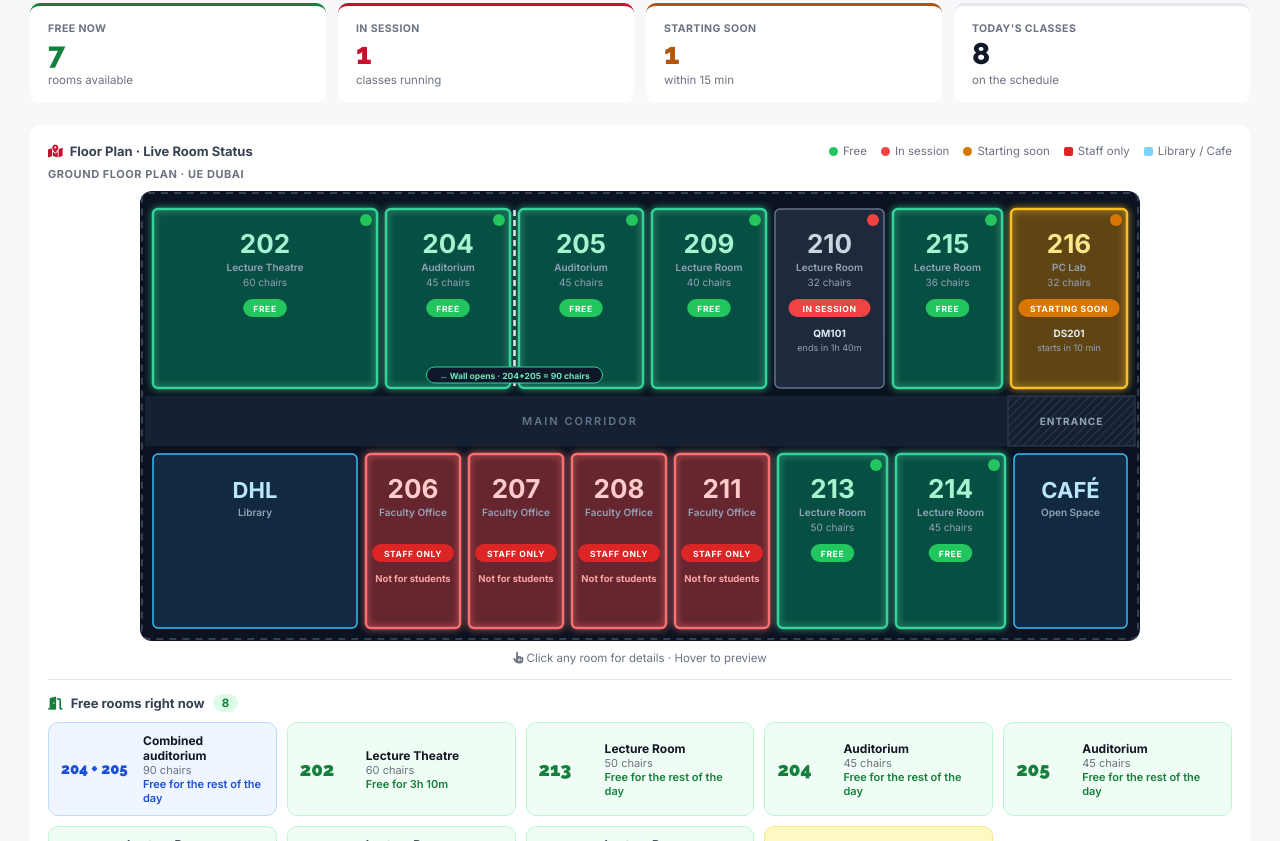
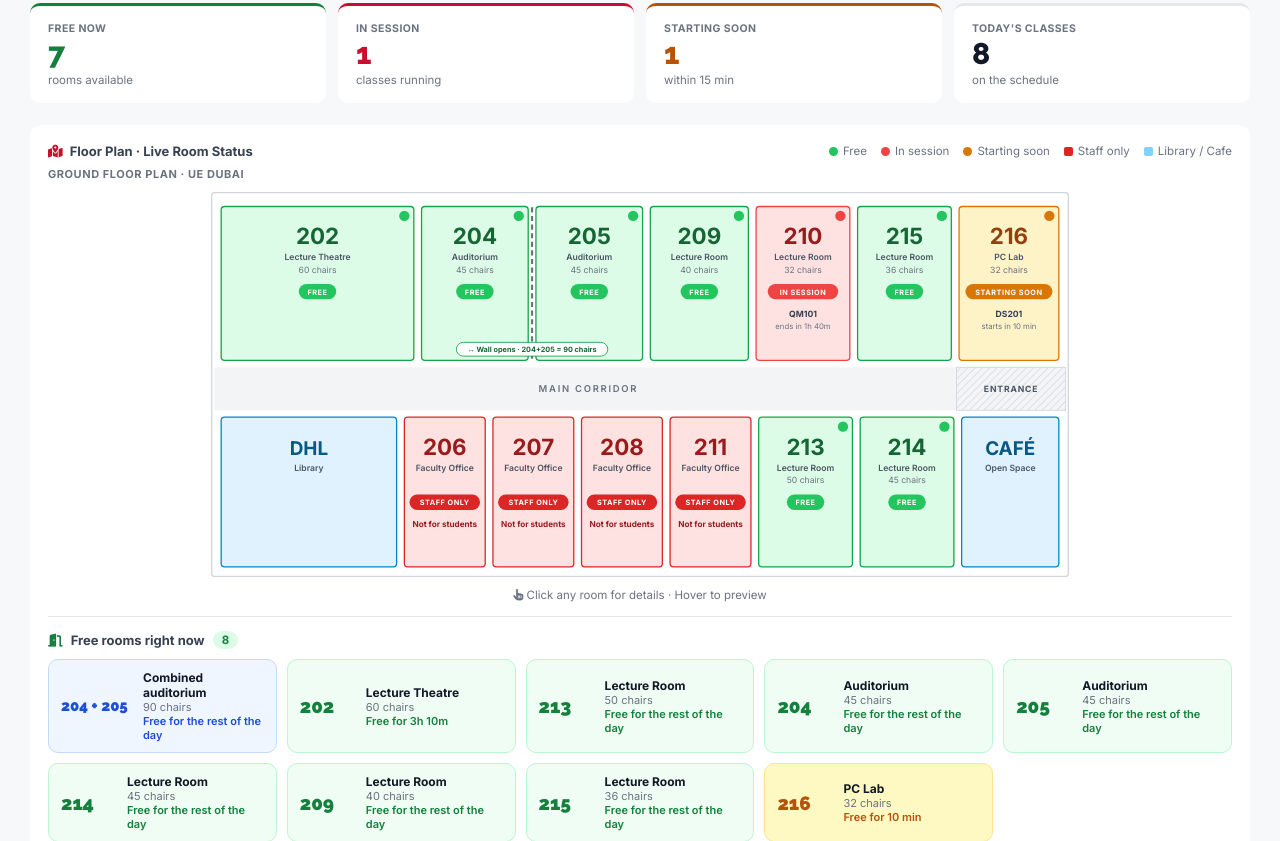
Before and after one commit to astrax-gif/Ue-portal, a website: page index.html in a window 1280 px wide. Shown: the part 421-1262 px from the top of the page. Drawn offline with Linux system fonts and the light colour scheme.

Commit message:
Use a transparent rectangular floor plan

```diff
--- a/index.html
+++ b/index.html
@@ -7,7 +7,7 @@
 <link rel="preconnect" href="https://fonts.googleapis.com">
 <link href="https://fonts.googleapis.com/css2?family=Inter:wght@300;400;500;600;700&family=Raleway:wght@700;800;900&display=swap" rel="stylesheet">
 <link rel="stylesheet" href="https://cdnjs.cloudflare.com/ajax/libs/font-awesome/6.5.1/css/all.min.css">
-<link rel="stylesheet" href="styles.css?v=20261117">
+<link rel="stylesheet" href="styles.css?v=20261118">
 </head>
 <body>
 
@@ -291,32 +291,31 @@ function renderFP(){
   document.getElementById('fp-floor-label').textContent=plan.label;
 
   const statusC={
-    occ:  {fill:'#1E293B',stroke:'#64748B',sw:1.5,glow:false},
-    soon: {fill:'rgba(245,158,11,.20)',stroke:'#FBBF24',sw:2.5,glow:true},
-    free: {fill:'rgba(16,185,129,.20)',stroke:'#34D399',sw:2.5,glow:true},
-    empty:{fill:'rgba(16,185,129,.20)',stroke:'#34D399',sw:2.5,glow:true},
-    staff:{fill:'rgba(239,68,68,.22)',stroke:'#F87171',sw:2.5,glow:true},
-    public:{fill:'rgba(56,189,248,.14)',stroke:'#38BDF8',sw:1.5,glow:false},
-    maintenance:{fill:'',stroke:'#475569',sw:1,glow:false},
+    occ:  {fill:'#FEE2E2',stroke:'#EF4444',sw:1.5},
+    soon: {fill:'#FEF3C7',stroke:'#D97706',sw:1.5},
+    free: {fill:'#DCFCE7',stroke:'#16A34A',sw:1.5},
+    empty:{fill:'#DCFCE7',stroke:'#16A34A',sw:1.5},
+    staff:{fill:'#FEE2E2',stroke:'#DC2626',sw:1.5},
+    public:{fill:'#E0F2FE',stroke:'#0284C7',sw:1.5},
+    maintenance:{fill:'',stroke:'#9CA3AF',sw:1.5},
   };
-  const tc={occ:'#CBD5E1',soon:'#FDE68A',free:'#A7F3D0',empty:'#A7F3D0',staff:'#FECACA',public:'#BAE6FD',maintenance:'#94A3B8'};
+  const tc={occ:'#991B1B',soon:'#92400E',free:'#166534',empty:'#166534',staff:'#991B1B',public:'#075985',maintenance:'#4B5563'};
   const dotC={occ:'#EF4444',soon:'#D97706',free:'#22C55E',empty:'#22C55E',maintenance:'#9CA3AF'};
   const F='font-family="Inter,sans-serif" pointer-events="none"';
 
   let svg=`<defs>
-    <pattern id="hatch" patternUnits="userSpaceOnUse" width="6" height="6" patternTransform="rotate(45)"><line x1="0" y1="0" x2="0" y2="6" stroke="#334155" stroke-width="1.5"/></pattern>
-    <filter id="glow" x="-20%" y="-20%" width="140%" height="140%"><feGaussianBlur stdDeviation="3.5" result="b"/><feMerge><feMergeNode in="b"/><feMergeNode in="SourceGraphic"/></feMerge></filter>
-    <pattern id="maint" patternUnits="userSpaceOnUse" width="8" height="8" patternTransform="rotate(45)"><rect width="4" height="8" fill="#1E293B"/><rect x="4" width="4" height="8" fill="#273449"/></pattern>
+    <pattern id="hatch" patternUnits="userSpaceOnUse" width="6" height="6" patternTransform="rotate(45)"><line x1="0" y1="0" x2="0" y2="6" stroke="#D1D5DB" stroke-width="1.5"/></pattern>
+    <pattern id="maint" patternUnits="userSpaceOnUse" width="8" height="8" patternTransform="rotate(45)"><rect width="4" height="8" fill="#F3F4F6"/><rect x="4" width="4" height="8" fill="#E5E7EB"/></pattern>
   </defs>`;
 
   plan.struct.forEach(([type,x,y,w,h,label])=>{
-    if(type==='outer') svg+=`<rect x="${x+2}" y="${y+2}" width="${w-4}" height="${h-4}" rx="6" fill="#0B1220" stroke="#334155" stroke-width="2" stroke-dasharray="7 6"/>`;
+    if(type==='outer') svg+=`<rect x="${x+2}" y="${y+2}" width="${w-4}" height="${h-4}" rx="3" fill="none" stroke="#D1D5DB" stroke-width="1.5"/>`;
     else if(type==='corridor'){
-      svg+=`<rect x="${x}" y="${y}" width="${w}" height="${h}" fill="#162033"/>`;
-      if(label) svg+=`<text x="${x+w/2-60}" y="${y+h/2+4}" text-anchor="middle" font-size="11" font-weight="600" fill="#64748B" ${F} letter-spacing="2">${label.toUpperCase()}</text>`;
+      svg+=`<rect x="${x}" y="${y}" width="${w}" height="${h}" fill="#F3F4F6"/>`;
+      if(label) svg+=`<text x="${x+w/2-60}" y="${y+h/2+4}" text-anchor="middle" font-size="11" font-weight="600" fill="#6B7280" ${F} letter-spacing="2">${label.toUpperCase()}</text>`;
     } else if(type==='util'){
-      svg+=`<rect x="${x}" y="${y}" width="${w}" height="${h}" fill="url(#hatch)" stroke="#334155"/>`;
-      if(label) svg+=`<text x="${x+w/2}" y="${y+h/2+4}" text-anchor="middle" font-size="10" font-weight="700" fill="#94A3B8" ${F} letter-spacing="1">${label.toUpperCase()}</text>`;
+      svg+=`<rect x="${x}" y="${y}" width="${w}" height="${h}" fill="url(#hatch)" stroke="#D1D5DB"/>`;
+      if(label) svg+=`<text x="${x+w/2}" y="${y+h/2+4}" text-anchor="middle" font-size="10" font-weight="700" fill="#4B5563" ${F} letter-spacing="1">${label.toUpperCase()}</text>`;
     }
   });
 
@@ -326,15 +325,15 @@ function renderFP(){
     const c=statusC[st.status]||statusC.empty;
     const p=3,rx=x+p,ry=y+p,rw=w-p*2,rh=h-p*2,midX=rx+rw/2;
     const fillAttr=st.status==='maintenance'?'fill="url(#maint)"':`fill="${c.fill}"`;
-    svg+=`<rect class="fp-room" ${c.glow?'filter="url(#glow)"':''} x="${rx}" y="${ry}" width="${rw}" height="${rh}" rx="5" ${fillAttr} stroke="${c.stroke}" stroke-width="${c.sw}" style="cursor:pointer" onclick="openRoom('${id}')" onmouseenter="fpHover('${id}',event)" onmouseleave="fpOut()"/>`;
+    svg+=`<rect class="fp-room" x="${rx}" y="${ry}" width="${rw}" height="${rh}" rx="4" ${fillAttr} stroke="${c.stroke}" stroke-width="${c.sw}" style="cursor:pointer" onclick="openRoom('${id}')" onmouseenter="fpHover('${id}',event)" onmouseleave="fpOut()"/>`;
     if(dotC[st.status]) svg+=`<circle cx="${rx+rw-11}" cy="${ry+11}" r="6" fill="${dotC[st.status]}" ${F}/>`;
 
     const isNum=/^\d+$/.test(id);
     const big=isNum?id:(id==='DHL'?'DHL':'CAFÉ');
     const sub=isNum?room.type:(id==='DHL'?'Library':'Open Space');
     svg+=`<text x="${midX}" y="${ry+44}" text-anchor="middle" font-size="${isNum?26:22}" font-weight="800" fill="${tc[st.status]||'#E2E8F0'}" ${F}>${big}</text>`;
-    svg+=`<text x="${midX}" y="${ry+62}" text-anchor="middle" font-size="10" font-weight="600" fill="#94A3B8" ${F}>${sub}</text>`;
-    if(room.capacity>0) svg+=`<text x="${midX}" y="${ry+77}" text-anchor="middle" font-size="10" fill="#94A3B8" ${F}>${room.capacity} chairs</text>`;
+    svg+=`<text x="${midX}" y="${ry+62}" text-anchor="middle" font-size="10" font-weight="600" fill="#4B5563" ${F}>${sub}</text>`;
+    if(room.capacity>0) svg+=`<text x="${midX}" y="${ry+77}" text-anchor="middle" font-size="10" fill="#6B7280" ${F}>${room.capacity} chairs</text>`;
 
     const pills={occ:['IN SESSION','#EF4444'],free:['FREE','#22C55E'],empty:['FREE','#22C55E'],soon:['STARTING SOON','#D97706'],staff:['STAFF ONLY','#DC2626']};
     const pl=pills[st.status];
@@ -343,12 +342,12 @@ function renderFP(){
       svg+=`<rect x="${midX-lw/2}" y="${ry+90}" width="${lw}" height="18" rx="9" fill="${pl[1]}" ${F}/>`;
       svg+=`<text x="${midX}" y="${ry+102.5}" text-anchor="middle" font-size="8.5" font-weight="800" fill="#fff" letter-spacing="0.6" ${F}>${pl[0]}</text>`;
     }
-    if(st.status==='staff') svg+=`<text x="${midX}" y="${ry+128}" text-anchor="middle" font-size="9.5" font-weight="700" fill="#FCA5A5" ${F}>Not for students</text>`;
-    if(st.status==='maintenance') svg+=`<text x="${midX}" y="${ry+98}" text-anchor="middle" font-size="9.5" font-weight="700" fill="#94A3B8" ${F}>MAINTENANCE</text>`;
+    if(st.status==='staff') svg+=`<text x="${midX}" y="${ry+128}" text-anchor="middle" font-size="9.5" font-weight="700" fill="#991B1B" ${F}>Not for students</text>`;
+    if(st.status==='maintenance') svg+=`<text x="${midX}" y="${ry+98}" text-anchor="middle" font-size="9.5" font-weight="700" fill="#4B5563" ${F}>MAINTENANCE</text>`;
     if((st.status==='occ'||st.status==='soon')&&st.entry){
-      svg+=`<text x="${midX}" y="${ry+128}" text-anchor="middle" font-size="10" font-weight="700" fill="#E2E8F0" ${F}>${st.entry.code}</text>`;
+      svg+=`<text x="${midX}" y="${ry+128}" text-anchor="middle" font-size="10" font-weight="700" fill="#374151" ${F}>${st.entry.code}</text>`;
       const line=st.status==='occ'?`ends in ${fmtDur(t2m(st.entry.end)-min)}`:`starts in ${fmtDur(t2m(st.entry.start)-min)}`;
-      svg+=`<text x="${midX}" y="${ry+142}" text-anchor="middle" font-size="9" fill="#94A3B8" ${F}>${line}</text>`;
+      svg+=`<text x="${midX}" y="${ry+142}" text-anchor="middle" font-size="9" fill="#6B7280" ${F}>${line}</text>`;
     }
   });
 
@@ -356,15 +355,15 @@ function renderFP(){
   MERGE_GROUPS.forEach(([a,b])=>{
     const ra=plan.rooms.find(r=>r[0]===a), rb=plan.rooms.find(r=>r[0]===b); if(!ra||!rb)return;
     const mx=(ra[1]+ra[3]+rb[1])/2, y1=ra[2]+4, y2=ra[2]+ra[4]-4;
-    svg+=`<line x1="${mx}" y1="${y1}" x2="${mx}" y2="${y2}" stroke="#E2E8F0" stroke-width="2.5" stroke-dasharray="6 4" ${F}/>`;
+    svg+=`<line x1="${mx}" y1="${y1}" x2="${mx}" y2="${y2}" stroke="#6B7280" stroke-width="2.5" stroke-dasharray="6 4" ${F}/>`;
     const total=(getRoom(a)?.capacity||0)+(getRoom(b)?.capacity||0);
     const both=['free','empty'].includes(roomStatus(a,today,min).status)&&['free','empty'].includes(roomStatus(b,today,min).status);
-    svg+=`<rect x="${mx-88}" y="${y2-20}" width="176" height="16" rx="8" fill="#0F172A" stroke="${both?'#34D399':'#64748B'}" ${F}/>`;
-    svg+=`<text x="${mx}" y="${y2-8.5}" text-anchor="middle" font-size="8.5" font-weight="700" fill="${both?'#6EE7B7':'#CBD5E1'}" ${F}>↔ Wall opens · ${a}+${b} = ${total} chairs</text>`;
+    svg+=`<rect x="${mx-88}" y="${y2-20}" width="176" height="16" rx="8" fill="#fff" stroke="${both?'#16A34A':'#9CA3AF'}" ${F}/>`;
+    svg+=`<text x="${mx}" y="${y2-8.5}" text-anchor="middle" font-size="8.5" font-weight="700" fill="${both?'#166534':'#4B5563'}" ${F}>↔ Wall opens · ${a}+${b} = ${total} chairs</text>`;
   });
 
   fpSvg.setAttribute('viewBox',`0 0 ${plan.w} ${plan.h}`);
-  fpSvg.setAttribute('style',`width:100%;max-width:${plan.w}px;display:block;margin:0 auto`);
+  fpSvg.setAttribute('style','width:100%;max-width:860px;display:block;margin:0 auto');
   fpSvg.innerHTML=svg;
 }
 
--- a/styles.css
+++ b/styles.css
@@ -118,7 +118,7 @@ input,select,textarea{font-family:inherit}
 .leg-dot{width:9px;height:9px;border-radius:50%}
 .fp-container{background:#fff;border-radius:var(--r);box-shadow:var(--shadow);padding:16px;overflow:hidden;position:relative}
 .fp-floor-label{font-size:11px;font-weight:700;color:var(--txt-muted);letter-spacing:.05em;margin-bottom:10px;text-transform:uppercase}
-#fp-svg{width:100%;max-width:860px;display:block;cursor:default}
+#fp-svg{width:100%;max-width:860px;height:auto;display:block;cursor:default;background:transparent}
 .fp-room{transition:opacity .15s}
 .fp-room:hover{opacity:.85}
 #fp-tt{display:none;position:absolute;background:#1F2937;color:#fff;border-radius:8px;padding:11px 14px;font-size:12px;line-height:1.5;z-index:50;pointer-events:none;max-width:230px;box-shadow:0 8px 24px rgba(0,0,0,.2)}
@@ -316,5 +316,4 @@ input,select,textarea{font-family:inherit}
 .imp-in:focus{outline:none;border-color:var(--red)}
 
 .fp-room{transform-box:fill-box;transform-origin:center;transition:transform .15s,opacity .15s}
-.fp-room:hover{transform:scale(1.04);opacity:1}
-#fp-svg{border-radius:12px;background:#0B1220}
+.fp-room:hover{opacity:.82}
```
